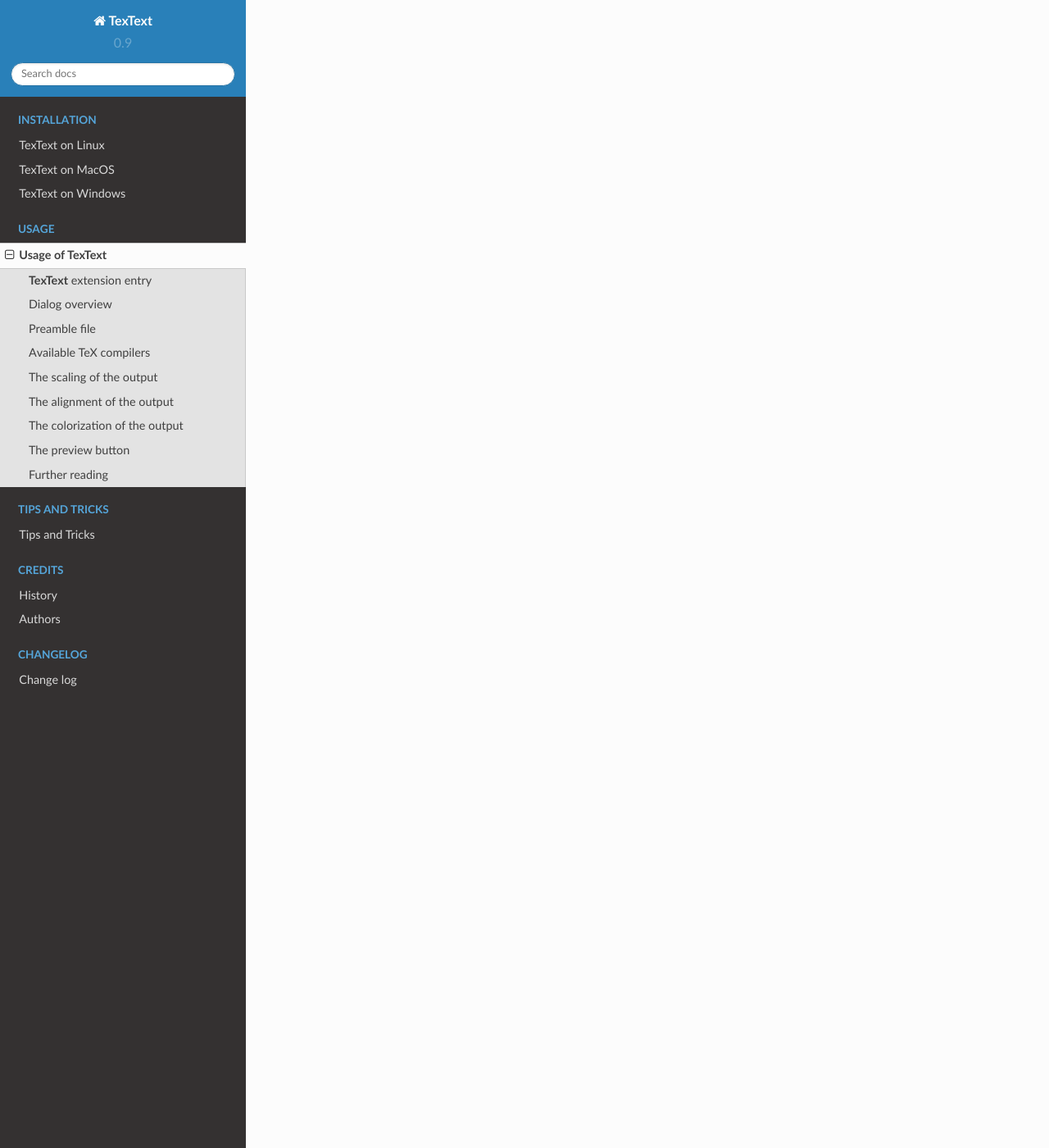
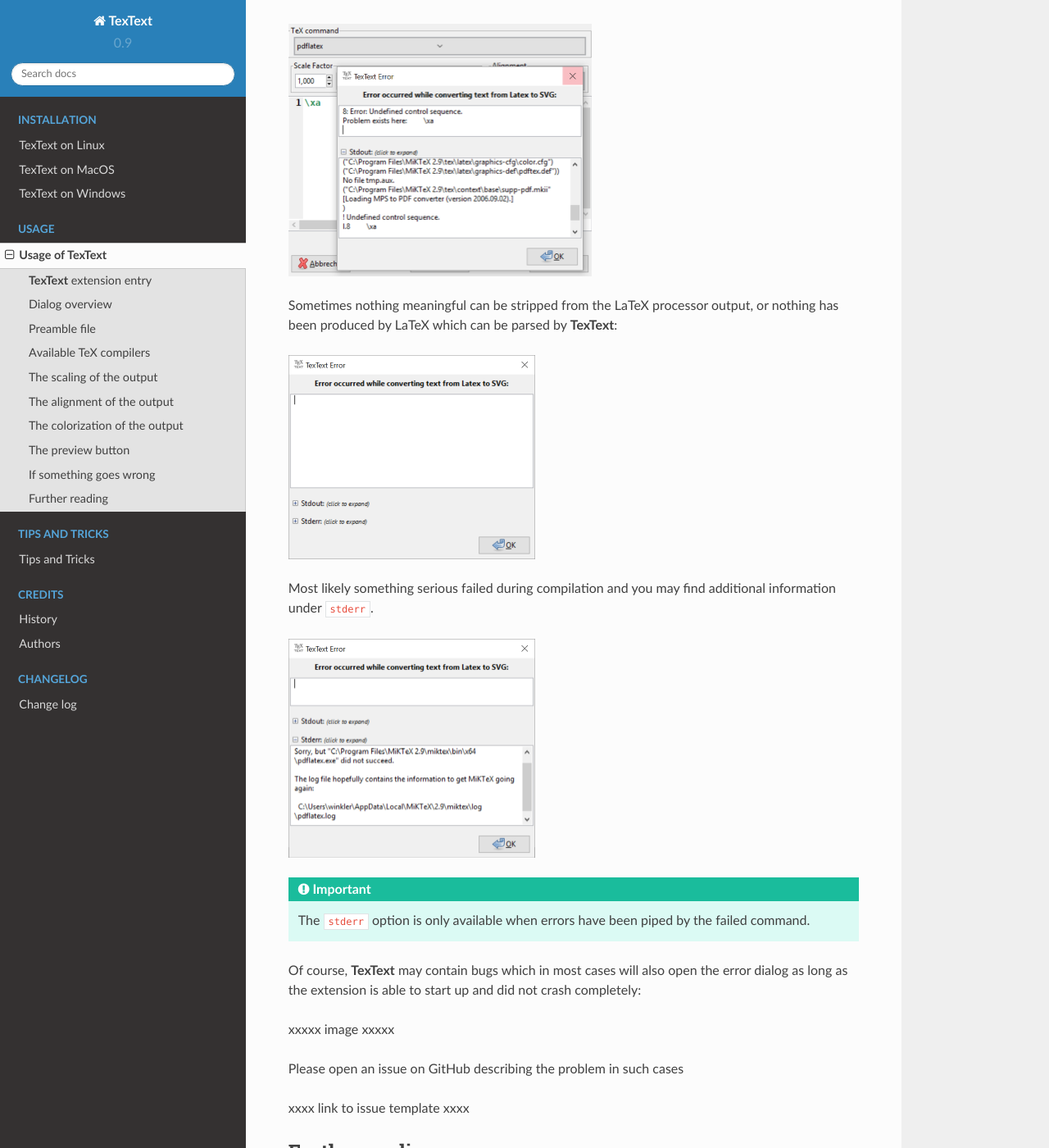
Before and after one commit to textext/textext, a Sphinx documentation site: the page built from docs/source/usage.rst, in a window 1280 px wide and 1400 px high, scrolled down 6384 px. Shown: the whole window at 82% size. Built offline with Sphinx 7.4.7 and the Read the Docs theme 2.0.0, drawn with Linux system fonts in a browser that asks for light colours; some of the changed text lies outside the part shown.

Commit message:
Doc: Added description of error dialog

```diff
--- a/docs/source/usage.rst
+++ b/docs/source/usage.rst
@@ -263,6 +263,52 @@
 Finally, click the ``Save`` button to insert the compiled code into your document.
 
 
+If something goes wrong
+-----------------------
+
+If compilation of your LaTeX code fails |TexText| opens a dialog displaying the
+cause of the failure. In most cases a syntax error in your code will be the reason.
+|TexText| filters the relevant information from the compiler output and displays
+it:
+
+.. figure:: images/textext-error-dialog-simple.png
+   :scale: 50 %
+   :alt: Simple error dialog
+
+If you would like to see the full output of the LaTeX processor, click on the ``+``
+left to te ``stdout`` label:
+
+.. figure:: images/textext-error-dialog-stdout.png
+   :scale: 50 %
+   :alt: Error dialog with stdout
+
+Sometimes nothing meaningful can be stripped from the LaTeX processor output, or
+nothing has been produced by LaTeX which can be parsed by |TexText|:
+
+.. figure:: images/textext-error-dialog-empty.png
+   :scale: 50 %
+   :alt: empty error dialog
+
+Most likely something serious failed during compilation and you may find additional
+information under ``stderr``.
+
+.. figure:: images/textext-error-dialog-stderr.png
+   :scale: 50 %
+   :alt: Error dialog with stderr
+
+.. important::
+   The ``stderr`` option is only available when errors have been piped by the
+   failed command.
+
+Of course, |TexText| may contain bugs which in most cases will also open the error
+dialog as long as the extension is able to start up and did not crash completely:
+
+xxxxx image xxxxx
+
+Please open an issue on GitHub describing the problem in such cases
+
+xxxx link to issue template xxxx
+
 Further reading
 ---------------
 
```
